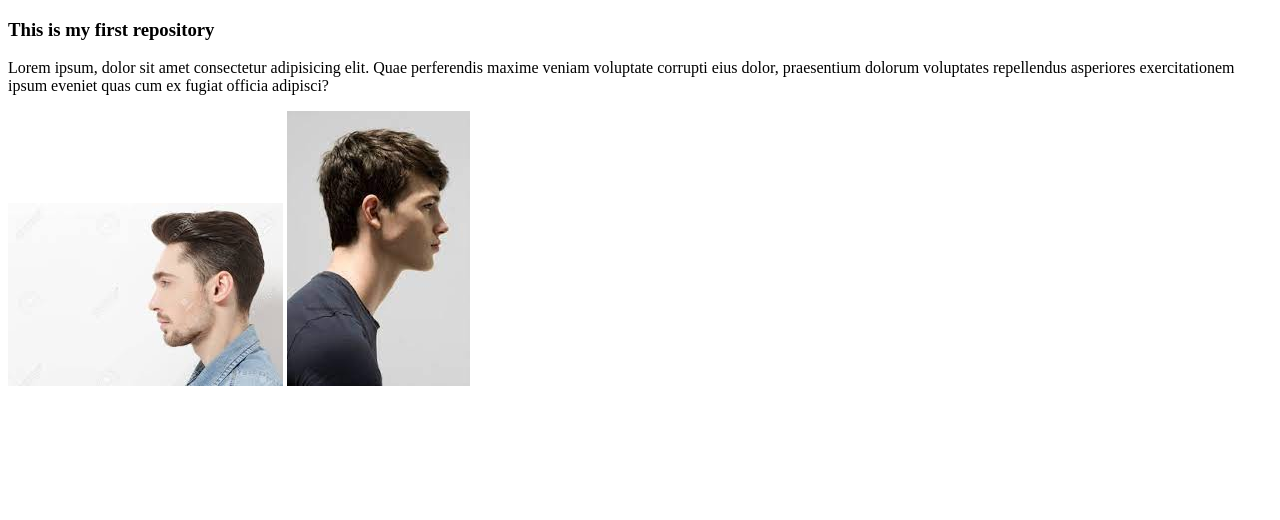
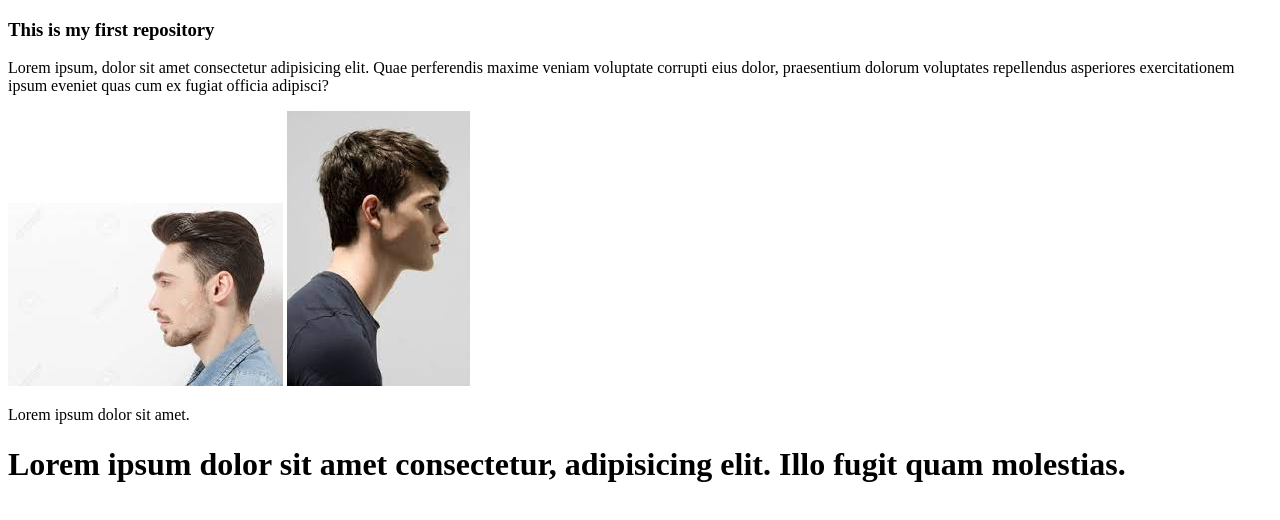
Before and after one commit to SMhamidAzad/my-first-repo, a plain HTML site: page index.html in a window 1280 px wide. Drawn offline with Linux system fonts and the light colour scheme.

```diff
--- a/index.html
+++ b/index.html
@@ -11,5 +11,7 @@
     <p>Lorem ipsum, dolor sit amet consectetur adipisicing elit. Quae perferendis maxime veniam voluptate corrupti eius dolor, praesentium dolorum voluptates repellendus asperiores exercitationem ipsum eveniet quas cum ex fugiat officia adipisci?</p>
     <img src="profile-1.jpg" alt="profile-1">
     <img src="profile-2.jpg" alt="profile-2">
+    <p>Lorem ipsum dolor sit amet.</p>
+    <h1>Lorem ipsum dolor sit amet consectetur, adipisicing elit. Illo fugit quam molestias.</h1>
 </body>
 </html>
```
